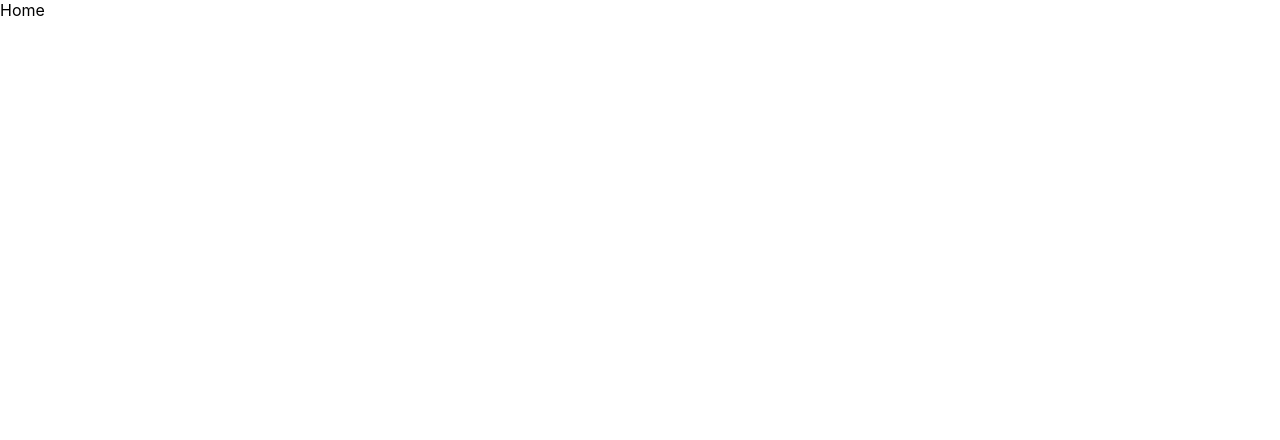
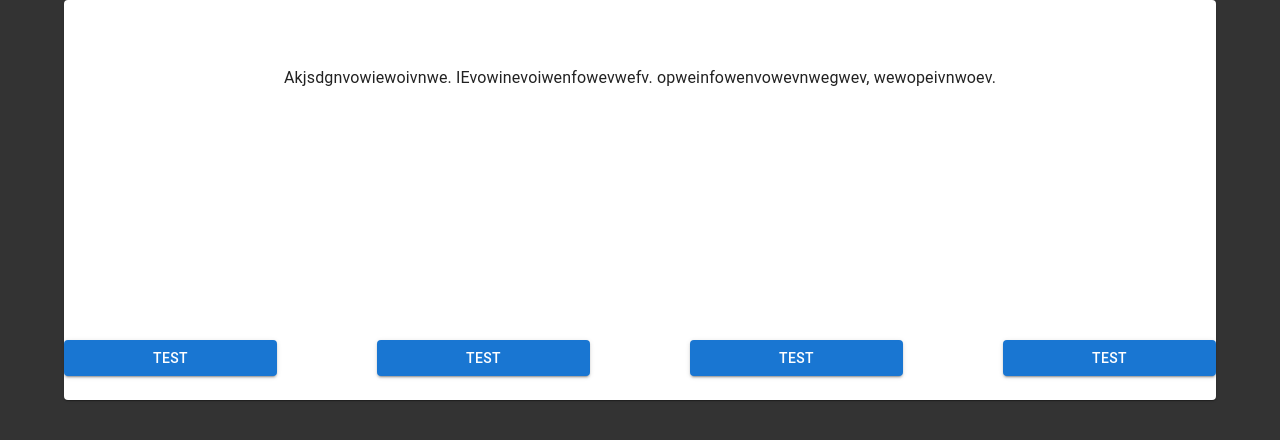
Before and after one commit to erkhart96/Hickory-Creek, a React (Create React App) app in the folder client/: page /home in a window 1280 px wide. Shown: the top 440 px of the page. Built offline with nearby package versions, Linux system fonts and the light colour scheme; no server answers.

Commit message:
Created test card for story element

```diff
--- a/client/package.json
+++ b/client/package.json
@@ -4,6 +4,9 @@
   "version": "0.1.0",
   "private": true,
   "dependencies": {
+    "@emotion/react": "^11.10.4",
+    "@emotion/styled": "^11.10.4",
+    "@mui/material": "^5.10.11",
     "@testing-library/jest-dom": "^5.16.5",
     "@testing-library/react": "^13.4.0",
     "@testing-library/user-event": "^13.5.0",
--- a/client/src/App.css
+++ b/client/src/App.css
@@ -1,38 +1,4 @@
 .App {
-  text-align: center;
+  background-color: #333;
+  height: 100vh;
 }
-
-.App-logo {
-  height: 40vmin;
-  pointer-events: none;
-}
-
-@media (prefers-reduced-motion: no-preference) {
-  .App-logo {
-    animation: App-logo-spin infinite 20s linear;
-  }
-}
-
-.App-header {
-  background-color: #282c34;
-  min-height: 100vh;
-  display: flex;
-  flex-direction: column;
-  align-items: center;
-  justify-content: center;
-  font-size: calc(10px + 2vmin);
-  color: white;
-}
-
-.App-link {
-  color: #61dafb;
-}
-
-@keyframes App-logo-spin {
-  from {
-    transform: rotate(0deg);
-  }
-  to {
-    transform: rotate(360deg);
-  }
-}
--- a/client/src/components/App.js
+++ b/client/src/components/App.js
@@ -1,6 +1,7 @@
 import { BrowserRouter, Switch, Route } from "react-router-dom";
 import Home from "./Home";
 import Login from "./Login";
+import '../App.css'
 
 function App() {
 
--- a/client/src/components/Home.jsx
+++ b/client/src/components/Home.jsx
@@ -1,8 +1,32 @@
-import React from 'react'
+import { Container, Card, CardContent, Typography, Button } from '@mui/material'
+import React, { useEffect } from 'react'
 
 function Home() {
+
+   useEffect (() => {
+    fetch('/characters')
+    .then((res) => res.json())
+    .then((data) => console.log(data[0].name))
+   }, [])
+
   return (
-    <div>Home</div>
+    <Container className='game-container' sx={{width: 1200}}>
+       <Card sx={{display: 'flex', padding: 0, margin: 0, justifyContent: 'center', alignItems: 'center', height: '50vh'}}>
+        <CardContent>
+            <Container sx={{display: 'flex', justifyContent: 'center', width: 1200, paddingTop: '50px'}}>
+            <Typography>
+                Akjsdgnvowiewoivnwe. IEvowinevoiwenfowevwefv. opweinfowenvowevnwegwev, wewopeivnwoev.
+            </Typography>
+            </Container>
+            <Container sx={{display: 'grid', gridAutoFlow: 'column', gridColumnGap: '100px', paddingTop: '250px'}}>
+                <Button variant='contained'>Test</Button>
+                <Button variant='contained'>Test</Button>
+                <Button variant='contained'>Test</Button>
+                <Button variant='contained'>Test</Button>
+            </Container>
+        </CardContent>
+        </Card>
+    </Container>
   )
 }
 
--- a/client/src/components/Login.jsx
+++ b/client/src/components/Login.jsx
@@ -1,5 +1,8 @@
 import React from 'react'
 import { Link } from 'react-router-dom'
+import { Button } from '@mui/material'
+
+
 
 function Login() {
 
@@ -8,7 +11,7 @@ function Login() {
     <div>Login</div>
         <div>
             <Link to={'/home'}>
-                <button>Click to login...</button>
+                <Button variant='contained'>Login</Button>
             </Link>
         </div>
     </div>
```
Also changed, not shown: 1 other file (tests, documents, lock files or other folders).
